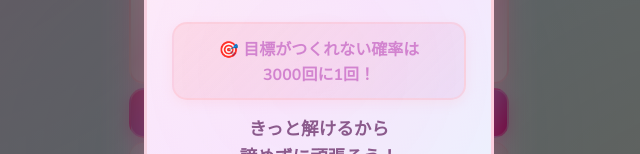
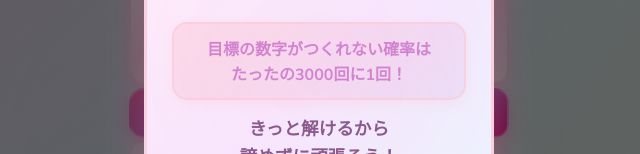
Before and after one commit to juken-camp/juken-bingo, a plain HTML site: page index.html in a window 1280 px wide. Shown: the part 330-484 px from the top of the page, without its empty margins (321-961 px from the left). Drawn offline with nearby package versions, Linux system fonts and the light colour scheme.

Commit message:
Add files via upload

```diff
--- a/index.html
+++ b/index.html
@@ -771,7 +771,7 @@
                 ５枚のカードを計算して<br>目標の数字にしよう！
             </div>
             <div class="intro-highlight">
-                🎯 目標がつくれない確率は<br><strong>3000回に1回！</strong>
+                目標の数字がつくれない確率は<br><strong>たったの3000回に1回！</strong>
             </div>
             <div class="intro-text">
                 きっと解けるから<br>諦めずに頑張ろう！
```
